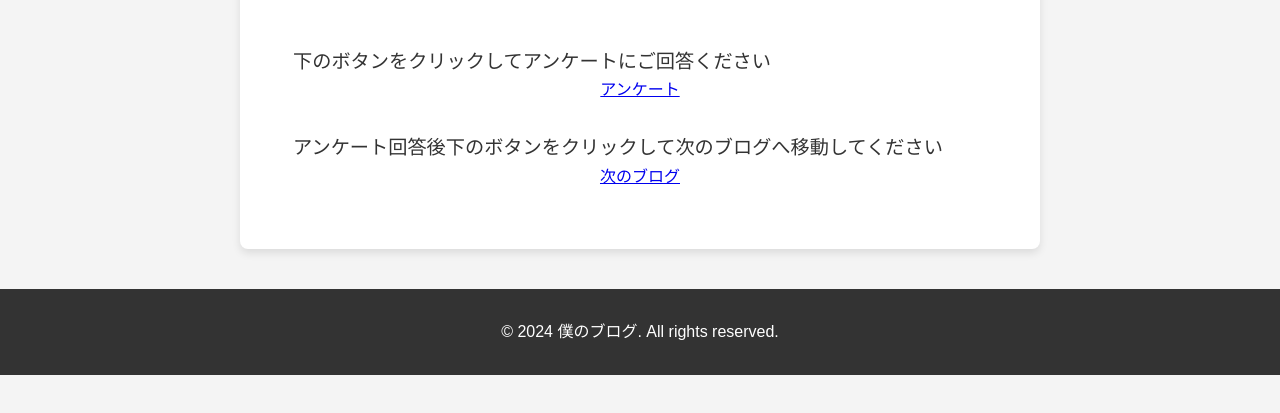
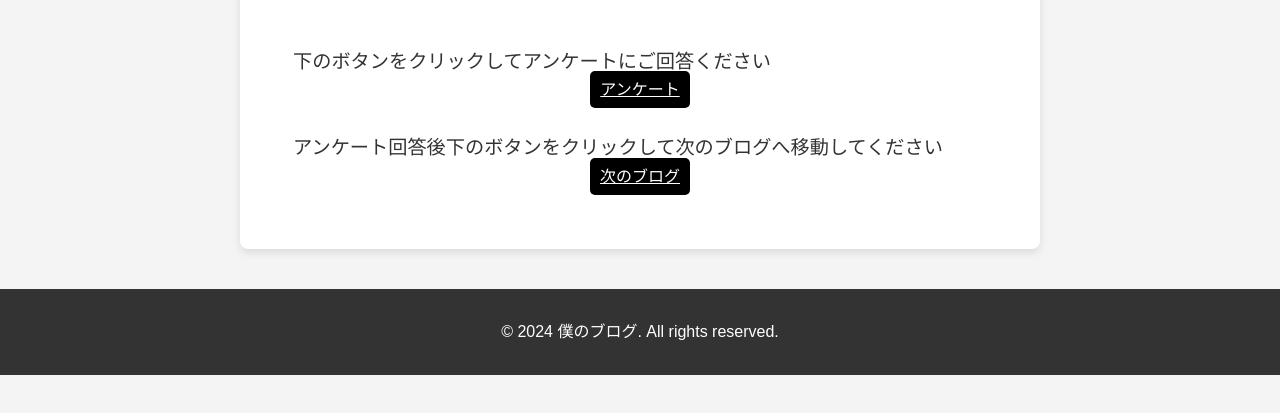
Before and after one commit to GOD-cp/blog6.io, a plain HTML site: page index.html in a window 1280 px wide. Shown: the part 3456-3869 px from the top of the page. Drawn offline with Linux system fonts and the light colour scheme.

Commit message:
Update stylee.css

```diff
--- a/stylee.css
+++ b/stylee.css
@@ -156,7 +156,17 @@ article h2 {
     cursor: pointer;
     margin-top: 10px;
 }
+.button1 {
+    background-color: #000000;
+    color: #fff;
+    padding: 10px;
+    border: none;
+    border-radius: 5px;
+    cursor: pointer;
+    margin-top: 10px;
+    z-index: 100;
 
+}
 
 .image-container {
    width: 100%;
```
